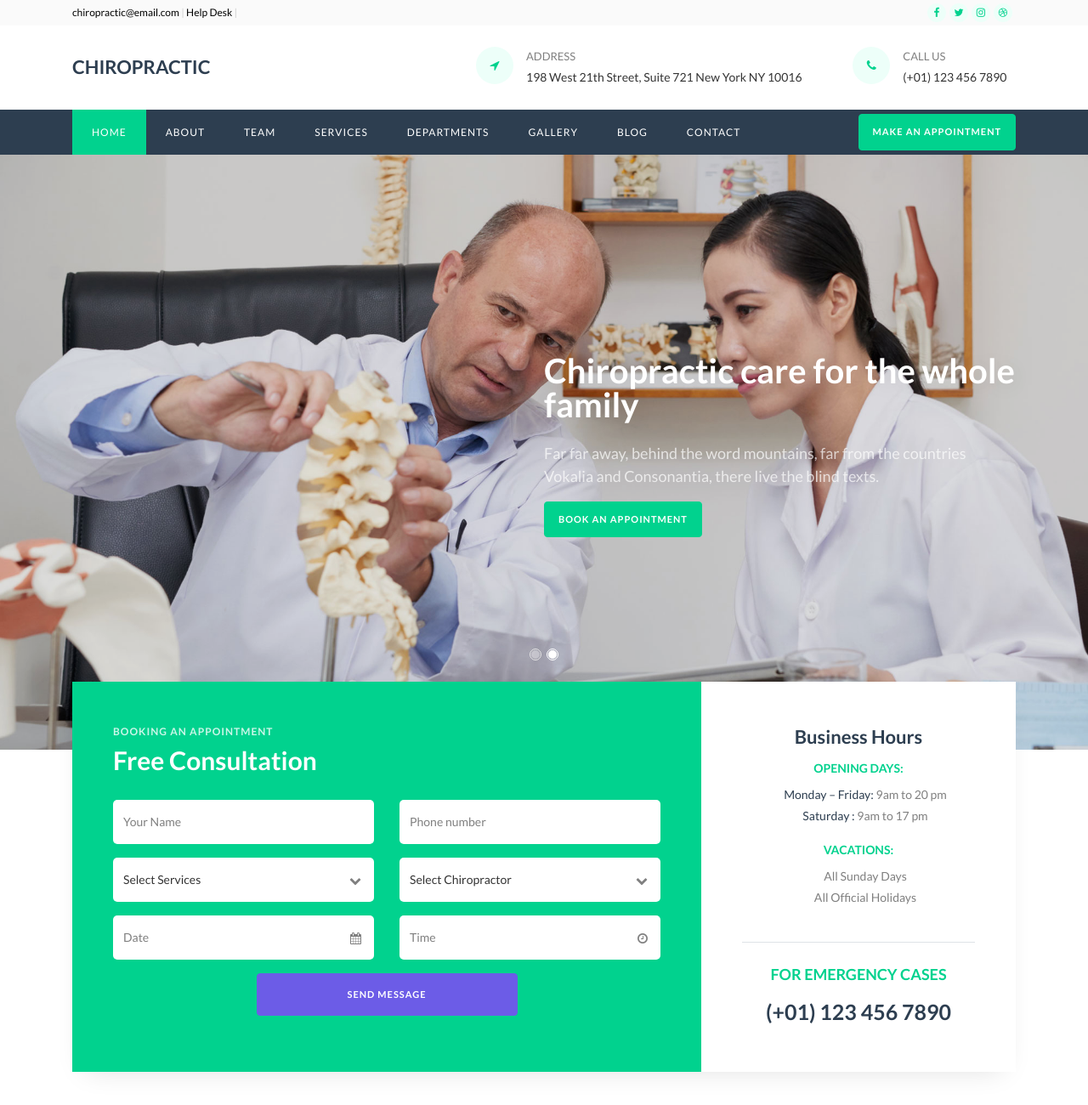
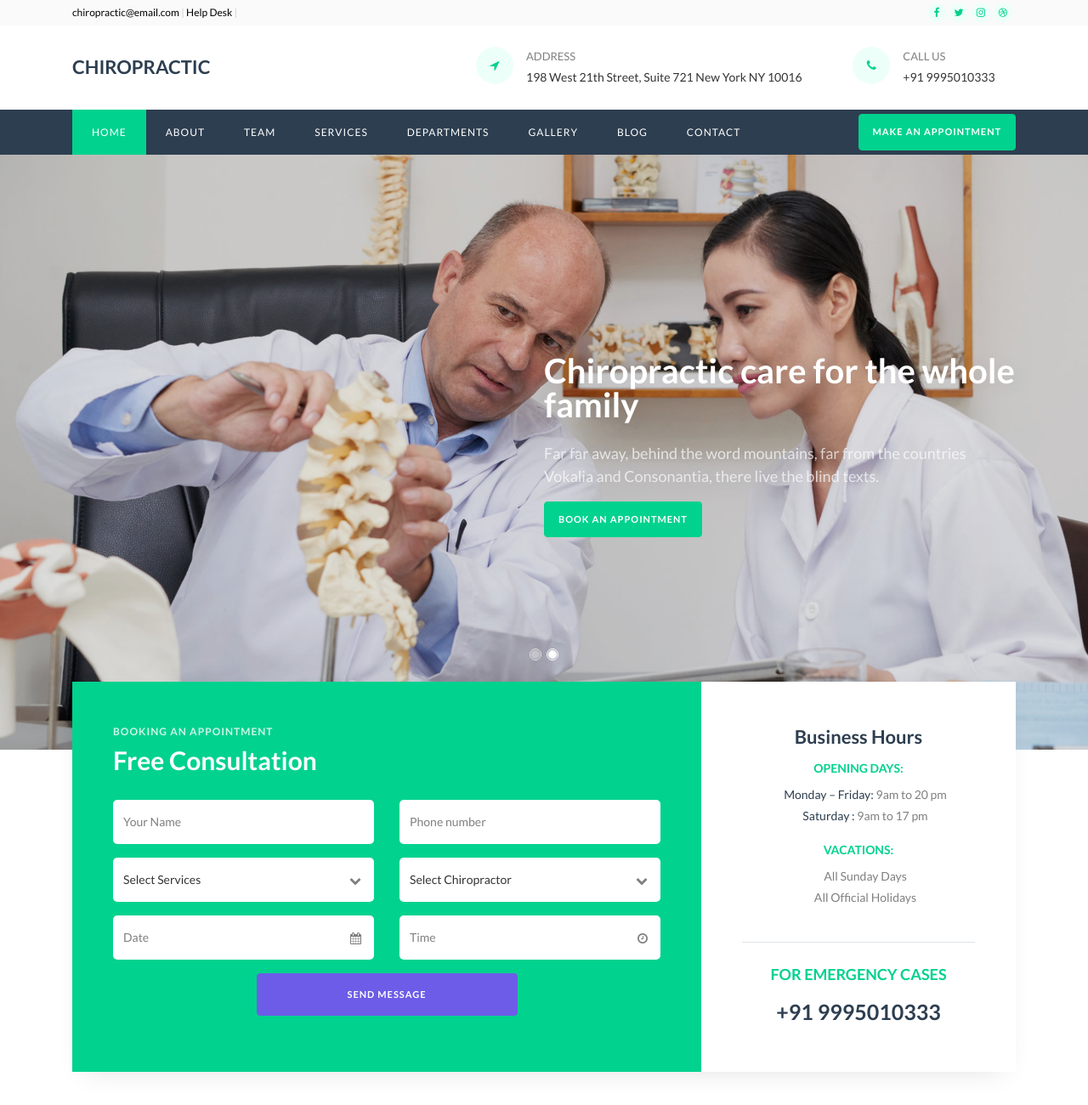
Before and after one commit to besttonephysio/rtsphysio.in, a plain HTML site: page index.html in a window 1280 px wide. Shown: the top 1300 px of the page at 85% size. Drawn offline with Linux system fonts and the light colour scheme; some packages are replaced by stand-ins of ours; no server answers; files whose address does not match are found by name.

Commit message:
Update index.html

```diff
--- a/index.html
+++ b/index.html
@@ -58,7 +58,7 @@
 							<div class="col">
 								<div class="top-wrap d-flex">
 									<div class="icon d-flex align-items-center justify-content-center"><span class="fa fa-phone"></span></div>
-									<div class="text"><span>Call us</span><span>(+01) 123 456 7890</span></div>
+									<div class="text"><span>Call us</span><span>+91 9995010333</span></div>
 								</div>
 							</div>
 						</div>
@@ -220,7 +220,7 @@
 		    				</div>
 								<div class="desc pt-4 ">
 									<h3 class="heading">For Emergency Cases</h3>
-									<span class="phone">(+01) 123 456 7890</span>
+									<span class="phone">+91 9995010333</span>
 								</div>
 		    			</div>
 		    		</div>
```
